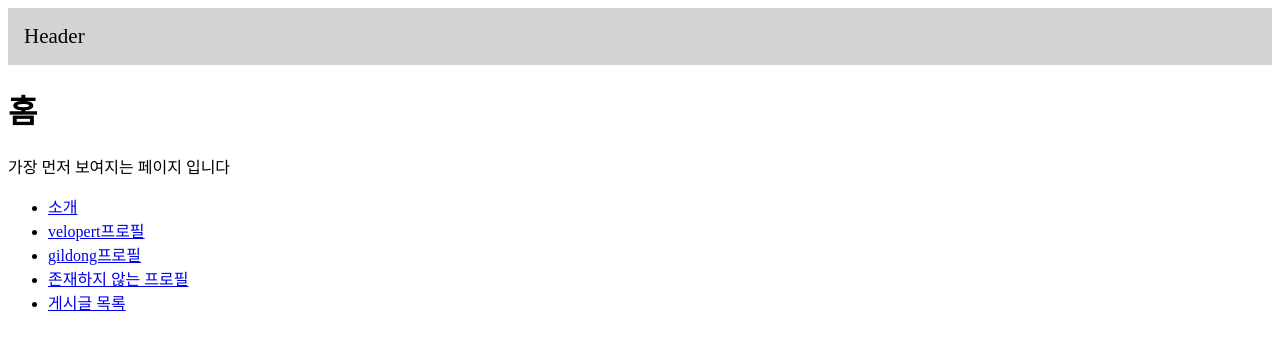
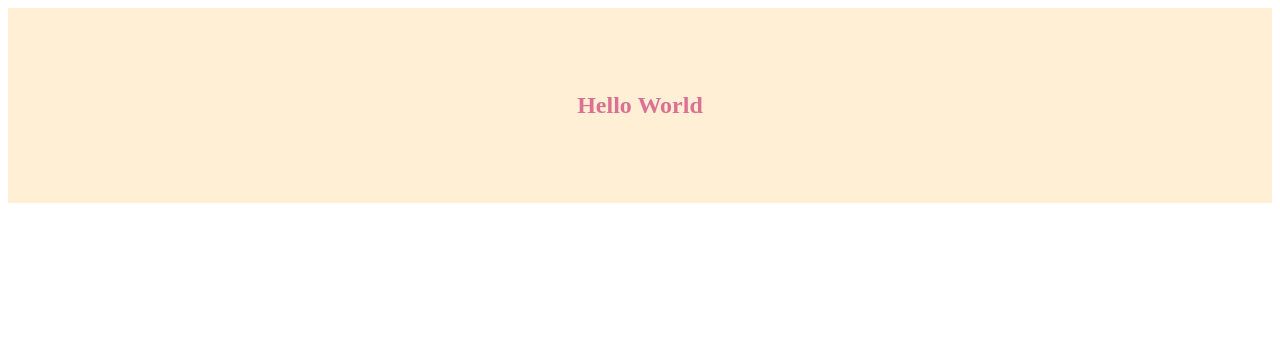
Before and after one commit to searchme86/react-scaffolding, a React (Create React App) app: page / in a window 1280 px wide. Shown: the top 350 px of the page. Built offline with nearby package versions, Linux system fonts and the light colour scheme.

Commit message:
styled function added on

```diff
--- a/package.json
+++ b/package.json
@@ -10,6 +10,7 @@
     "react-dom": "^17.0.2",
     "react-router-dom": "^6.2.1",
     "react-scripts": "5.0.0",
+    "styled-components": "^5.3.3",
     "web-vitals": "^2.1.0"
   },
   "scripts": {
@@ -35,5 +36,8 @@
       "last 1 firefox version",
       "last 1 safari version"
     ]
+  },
+  "devDependencies": {
+    "source-map-loader": "^3.0.1"
   }
 }
--- a/src/App.js
+++ b/src/App.js
@@ -1,24 +1,7 @@
-import { Route, Routes } from "react-router-dom";
-import Home from "./pages/Home";
-import About from "./pages/About";
-import Profile from "./pages/Profile";
-import Article from "./pages/Article";
-import Articles from "./pages/Articles";
-import Layout from "./Layout";
+import StyledExam from "./components/styled/StyledExam";
 
 function App() {
-  return (
-    <Routes>
-      <Route element={<Layout />}>
-        <Route path="/" element={<Home />} />
-        <Route path="/about" element={<About />} />
-        <Route path="/profiles/:username" element={<Profile />} />
-      </Route>
-      <Route path="/articles" element={<Articles />}>
-        <Route path=":id" element={<Article />} />
-      </Route>
-    </Routes>
-  );
+  return <StyledExam />;
 }
 
 export default App;
--- /dev/null
+++ b/src/components/styled/StyledExam.js
@@ -0,0 +1,23 @@
+import React from "react";
+import styled from "styled-components";
+
+const Title = styled.h1`
+  font-size: 1.5em;
+  text-align: center;
+  color: palevioletred;
+`;
+
+const Wrapper = styled.section`
+  padding: 4em;
+  background-color: papayawhip;
+`;
+
+function StyeldExam() {
+  return (
+    <Wrapper>
+      <Title>Hello World</Title>
+    </Wrapper>
+  );
+}
+
+export default StyeldExam;
--- a/src/index.js
+++ b/src/index.js
@@ -1,13 +1,10 @@
 import React from "react";
 import ReactDOM from "react-dom";
 import App from "./App";
-import { BrowserRouter } from "react-router-dom";
 
 ReactDOM.render(
   <React.StrictMode>
-    <BrowserRouter>
-      <App />
-    </BrowserRouter>
+    <App />
   </React.StrictMode>,
   document.getElementById("root")
 );
```
Also changed, not shown: src/views/Layout.js (renamed from src/Layout.js), src/views/pages/About.js (renamed from src/pages/About.js), src/views/pages/Article.js (renamed from src/pages/Article.js), src/views/pages/Articles.js (renamed from src/pages/Articles.js), src/views/pages/Home.js (renamed from src/pages/Home.js), src/views/pages/Profile.js (renamed from src/pages/Profile.js), 2 other files (tests, documents, lock files or other folders).
